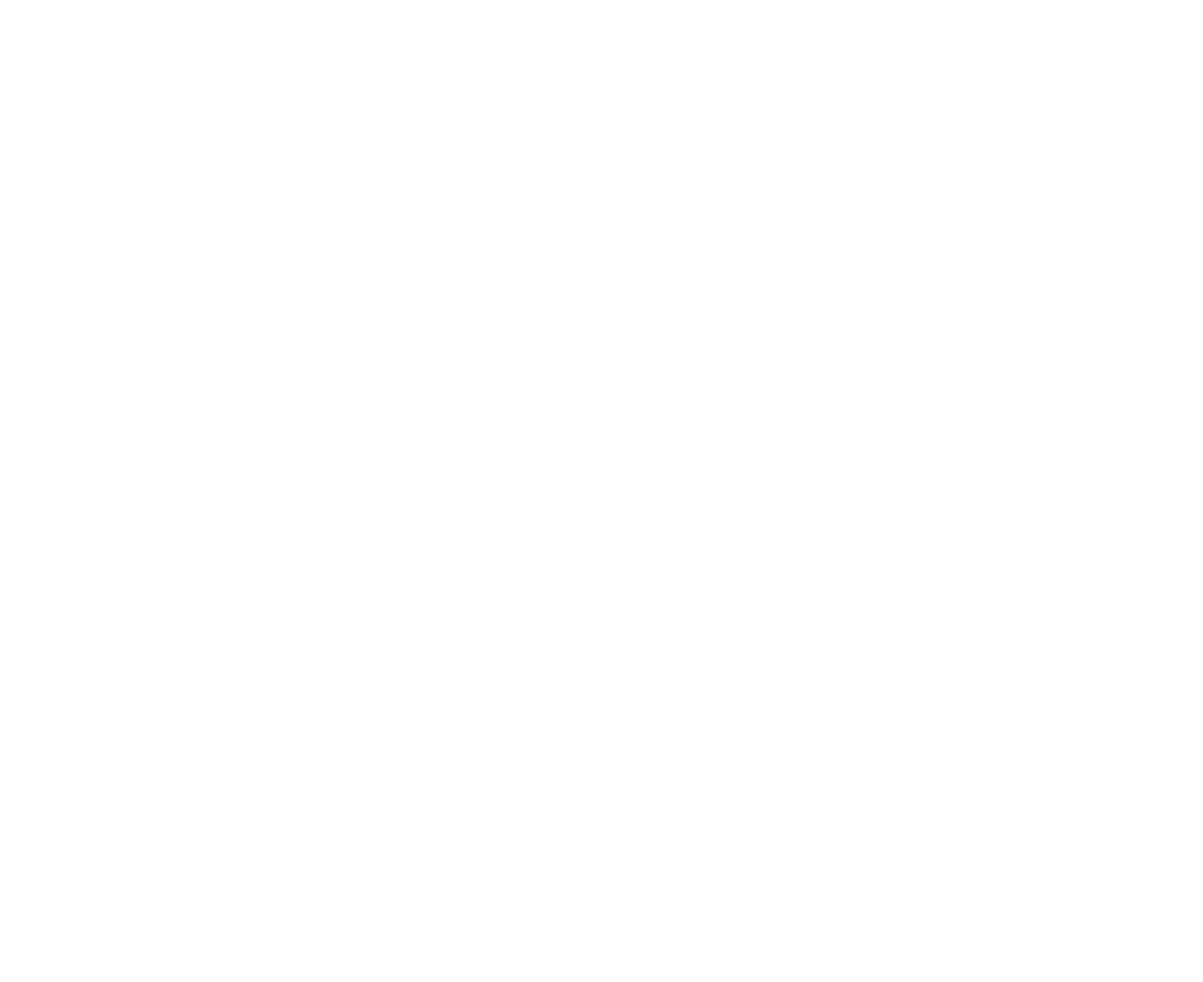
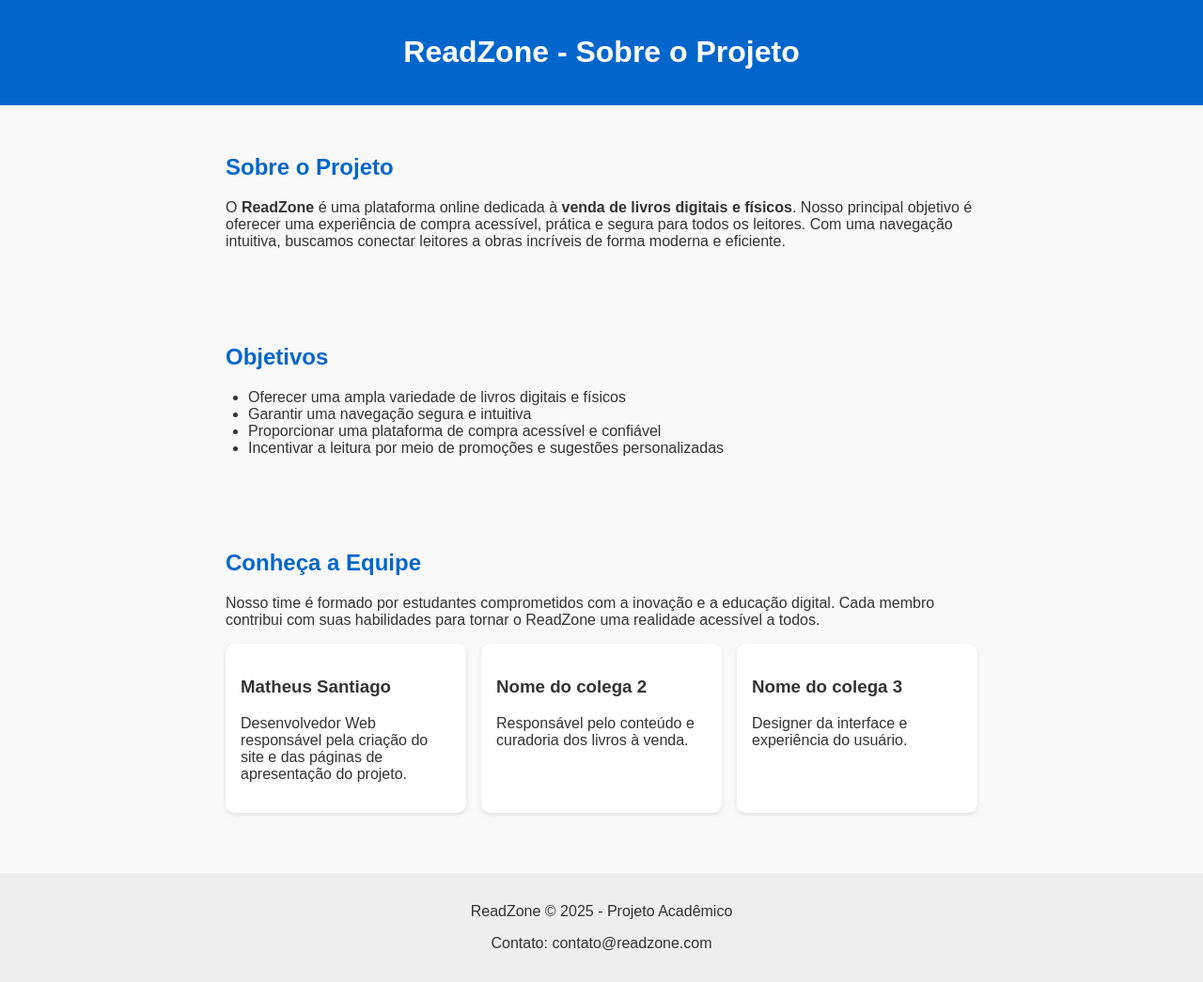
Before and after one commit to P-rojeto/ReadZone, a plain HTML site: page sobre/equipe.html in a window 1280 px wide. Shown: the whole page at 94% size. Before the commit the page ends 800 px from the top, so only its background shows below. Drawn offline with Linux system fonts and the light colour scheme.

Commit message:
alteração index

```diff
--- a/sobre/equipe.html
+++ b/sobre/equipe.html
@@ -1,11 +1,97 @@
 <!DOCTYPE html>
-<html lang="en">
+<html lang="pt-BR">
 <head>
-    <meta charset="UTF-8">
-    <meta name="viewport" content="width=device-width, initial-scale=1.0">
-    <title>Document</title>
+  <meta charset="UTF-8">
+  <meta name="viewport" content="width=device-width, initial-scale=1.0">
+  <title>Sobre - ReadZone</title>
+  <style>
+    body {
+      font-family: Arial, sans-serif;
+      background-color: #f9f9f9;
+      color: #333;
+      margin: 0;
+      padding: 0;
+    }
+    header {
+      background-color: #0066cc;
+      color: white;
+      padding: 1em;
+      text-align: center;
+    }
+    section {
+      padding: 2em;
+      max-width: 800px;
+      margin: auto;
+    }
+    h2 {
+      color: #0066cc;
+    }
+    ul {
+      padding-left: 1.5em;
+    }
+    .membros {
+      display: grid;
+      grid-template-columns: repeat(auto-fit, minmax(250px, 1fr));
+      gap: 1em;
+      margin-top: 1em;
+    }
+    .membro {
+      background-color: white;
+      border-radius: 10px;
+      padding: 1em;
+      box-shadow: 0 2px 5px rgba(0, 0, 0, 0.1);
+    }
+    footer {
+      background-color: #eee;
+      text-align: center;
+      padding: 1em;
+      margin-top: 2em;
+    }
+  </style>
 </head>
 <body>
+  <header>
+    <h1>ReadZone - Sobre o Projeto</h1>
+  </header>
 
+  <section id="projeto">
+    <h2>Sobre o Projeto</h2>
+    <p>O <strong>ReadZone</strong> é uma plataforma online dedicada à <strong>venda de livros digitais e físicos</strong>. Nosso principal objetivo é oferecer uma experiência de compra acessível, prática e segura para todos os leitores. Com uma navegação intuitiva, buscamos conectar leitores a obras incríveis de forma moderna e eficiente.</p>
+  </section>
+
+  <section id="objetivos">
+    <h2>Objetivos</h2>
+    <ul>
+      <li>Oferecer uma ampla variedade de livros digitais e físicos</li>
+      <li>Garantir uma navegação segura e intuitiva</li>
+      <li>Proporcionar uma plataforma de compra acessível e confiável</li>
+      <li>Incentivar a leitura por meio de promoções e sugestões personalizadas</li>
+    </ul>
+  </section>
+
+  <section id="equipe">
+    <h2>Conheça a Equipe</h2>
+    <p>Nosso time é formado por estudantes comprometidos com a inovação e a educação digital. Cada membro contribui com suas habilidades para tornar o ReadZone uma realidade acessível a todos.</p>
+
+    <div class="membros">
+      <div class="membro">
+        <h3>Matheus Santiago</h3>
+        <p>Desenvolvedor Web responsável pela criação do site e das páginas de apresentação do projeto.</p>
+      </div>
+      <div class="membro">
+        <h3>Nome do colega 2</h3>
+        <p>Responsável pelo conteúdo e curadoria dos livros à venda.</p>
+      </div>
+      <div class="membro">
+        <h3>Nome do colega 3</h3>
+        <p>Designer da interface e experiência do usuário.</p>
+      </div>
+    </div>
+  </section>
+
+  <footer>
+    <p>ReadZone © 2025 - Projeto Acadêmico</p>
+    <p>Contato: contato@readzone.com</p>
+  </footer>
 </body>
 </html>
```
Also changed, not shown: index.html (+0 -8 lines).
